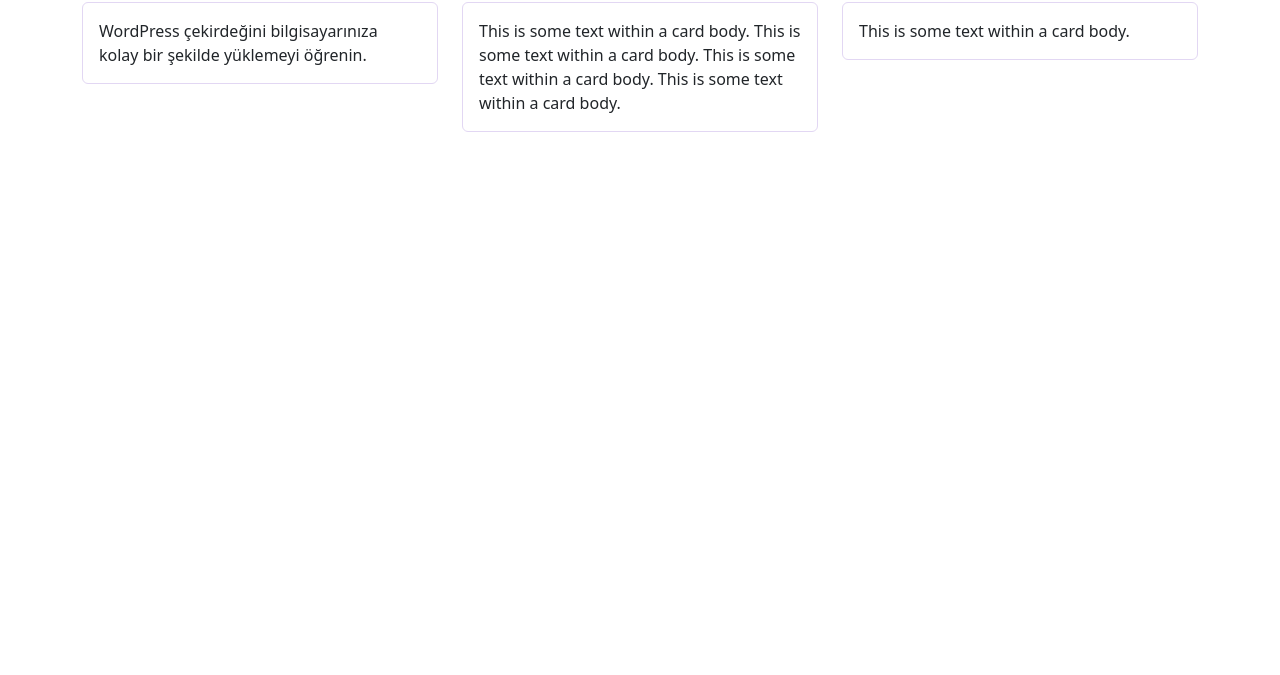
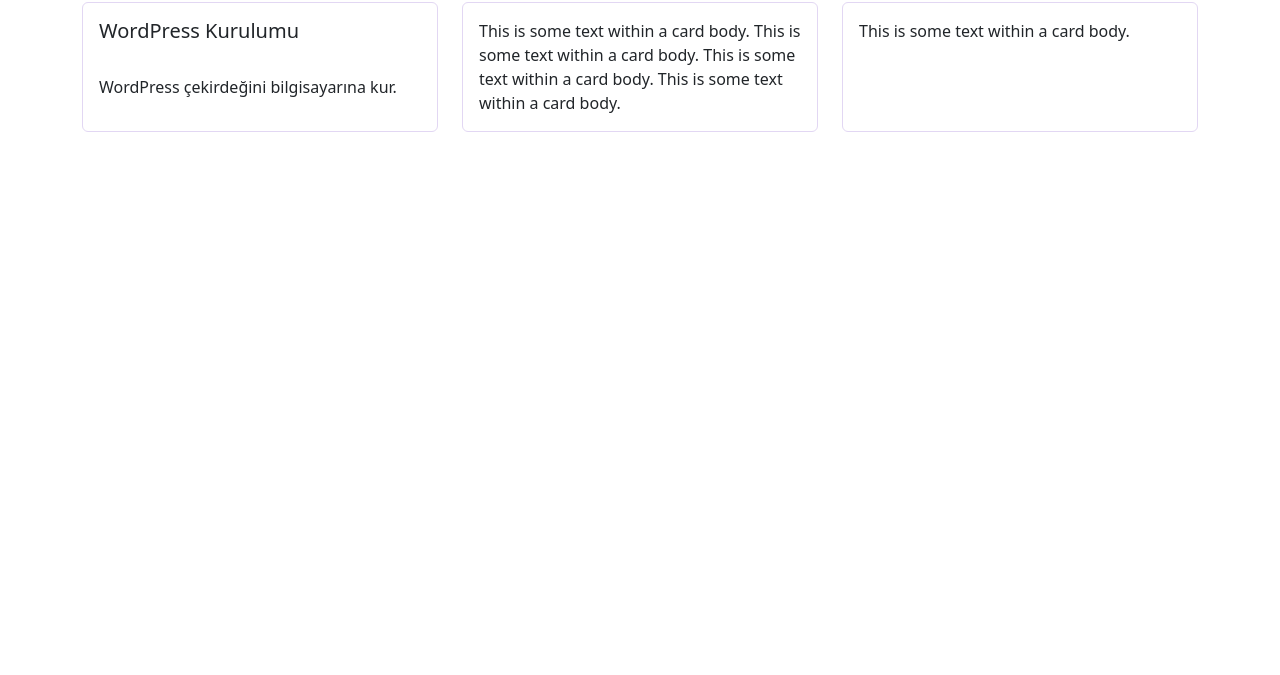
Before and after one commit to kayadev/Anka-Docs, a website: page index.html in a window 1280 px wide. Shown: the part 125-800 px from the top of the page. Drawn offline with nearby package versions, Linux system fonts and the light colour scheme.

Commit message:
Update index.html

```diff
--- a/index.html
+++ b/index.html
@@ -80,17 +80,17 @@
         <h2>WordPress</h2>
       </div>
       <div class="row row-cols-3">
-        <div class="col-12 col-md-4 mt-2">
-          <div class="card card-hover">
+        <div class="col-12 col-md-4 mt-2 d-flex">
+          <div class="card card-hover flex-fill">
+            <h5 class="card-title m-3">WordPress Kurulumu</h5>
             <div class="card-body">
-              WordPress çekirdeğini bilgisayarınıza kolay bir şekilde yüklemeyi
-              öğrenin.
+              WordPress çekirdeğini bilgisayarına kur.
             </div>
             <a href="#" class="stretched-link"></a>
           </div>
         </div>
-        <div class="col-12 col-md-4 mt-2">
-          <div class="card card-hover">
+        <div class="col-12 col-md-4 mt-2 d-flex">
+          <div class="card card-hover flex-fill">
             <div class="card-body">
               This is some text within a card body. This is some text within a
               card body. This is some text within a card body. This is some text
@@ -99,8 +99,8 @@
             <a href="#" class="stretched-link"></a>
           </div>
         </div>
-        <div class="col-12 col-md-4 mt-2">
-          <div class="card card-hover">
+        <div class="col-12 col-md-4 mt-2 d-flex">
+          <div class="card card-hover flex-fill">
             <div class="card-body">This is some text within a card body.</div>
             <a href="#" class="stretched-link"></a>
           </div>
```
